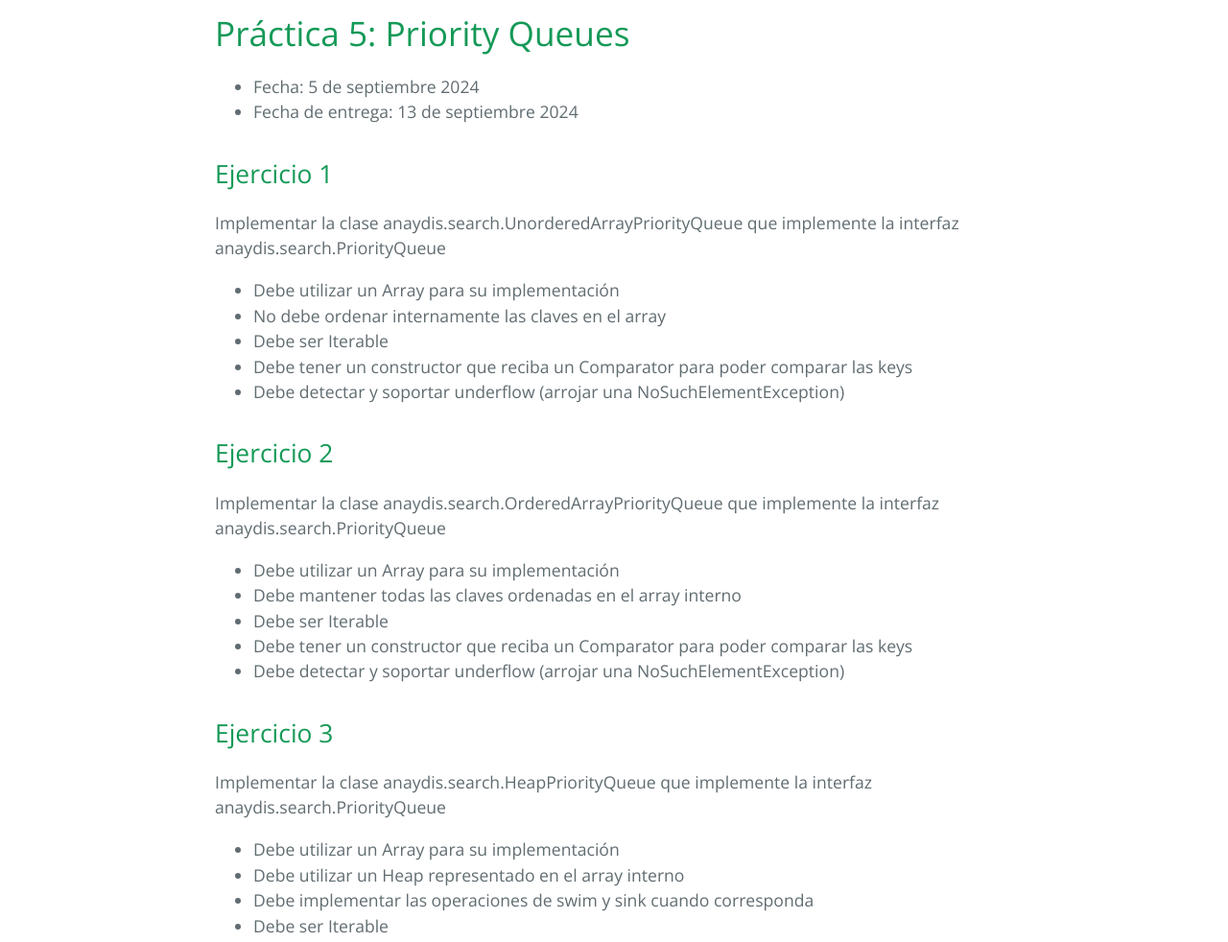
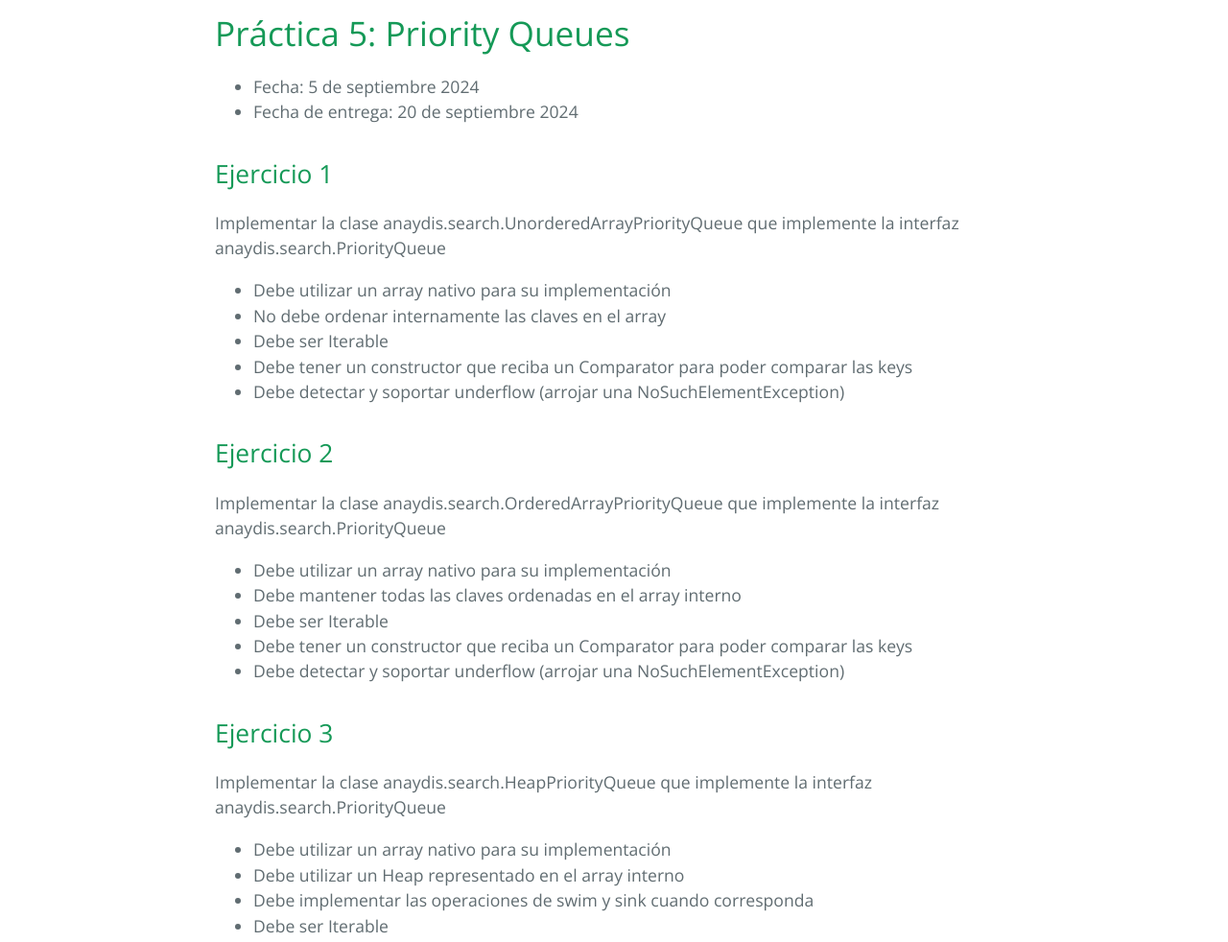
Before and after one commit to FacultadDeIngenieria/anaydis, a Jekyll site: the page built from practice/tp5.md, in a window 1280 px wide. Shown: the part 293-1275 px from the top of the page at 96% size. Built offline with Jekyll 4.4.1, drawn with Linux system fonts in a browser that asks for light colours.

Commit message:
Update practice 4 and 5

```diff
--- a/practice/tp5.md
+++ b/practice/tp5.md
@@ -7,11 +7,11 @@ permalink: /practice/5
 # Práctica 5: Priority Queues
 
 * Fecha: 5 de septiembre 2024
-* Fecha de entrega: 13 de septiembre 2024
+* Fecha de entrega: 20 de septiembre 2024
 
 ## Ejercicio 1
 Implementar la clase anaydis.search.UnorderedArrayPriorityQueue que implemente la interfaz anaydis.search.PriorityQueue
-* Debe utilizar un Array para su implementación
+* Debe utilizar un array nativo para su implementación
 * No debe ordenar internamente las claves en el array
 * Debe ser Iterable
 * Debe tener un constructor que reciba un Comparator<K> para poder comparar las keys
@@ -20,7 +20,7 @@ Implementar la clase anaydis.search.UnorderedArrayPriorityQueue que implemente l
 ## Ejercicio 2
 
 Implementar la clase anaydis.search.OrderedArrayPriorityQueue que implemente la interfaz anaydis.search.PriorityQueue
-* Debe utilizar un Array para su implementación
+* Debe utilizar un array nativo para su implementación
 * Debe mantener todas las claves ordenadas en el array interno
 * Debe ser Iterable
 * Debe tener un constructor que reciba un Comparator<K> para poder comparar las keys
@@ -29,7 +29,7 @@ Implementar la clase anaydis.search.OrderedArrayPriorityQueue que implemente la
 ## Ejercicio 3
 
 Implementar la clase anaydis.search.HeapPriorityQueue que implemente la interfaz anaydis.search.PriorityQueue
-* Debe utilizar un Array para su implementación
+* Debe utilizar un array nativo para su implementación
 * Debe utilizar un Heap representado en el array interno
 * Debe implementar las operaciones de swim y sink cuando corresponda
 * Debe ser Iterable
```
Also changed, not shown: practice/tp4.md (+1 -1 lines).
